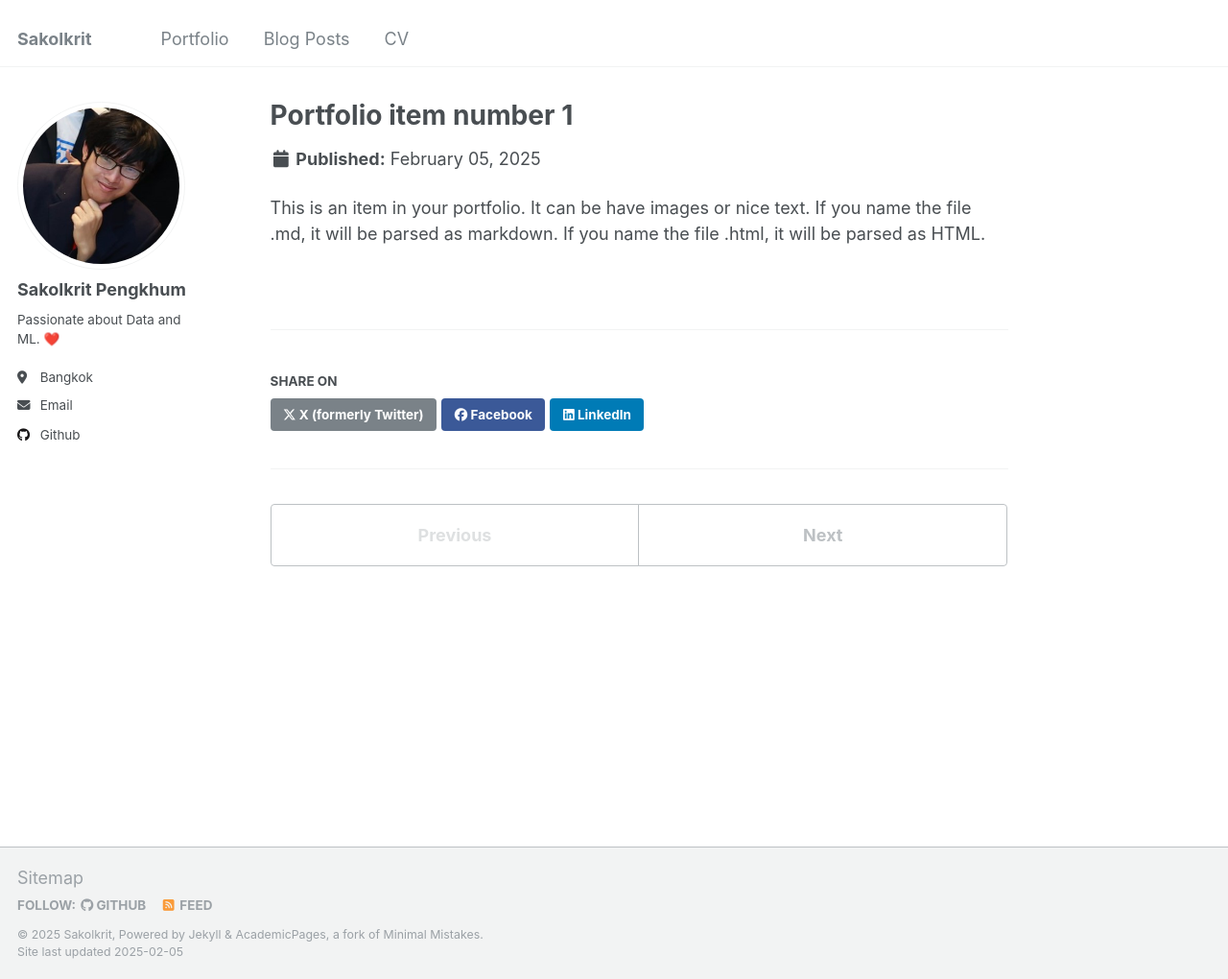
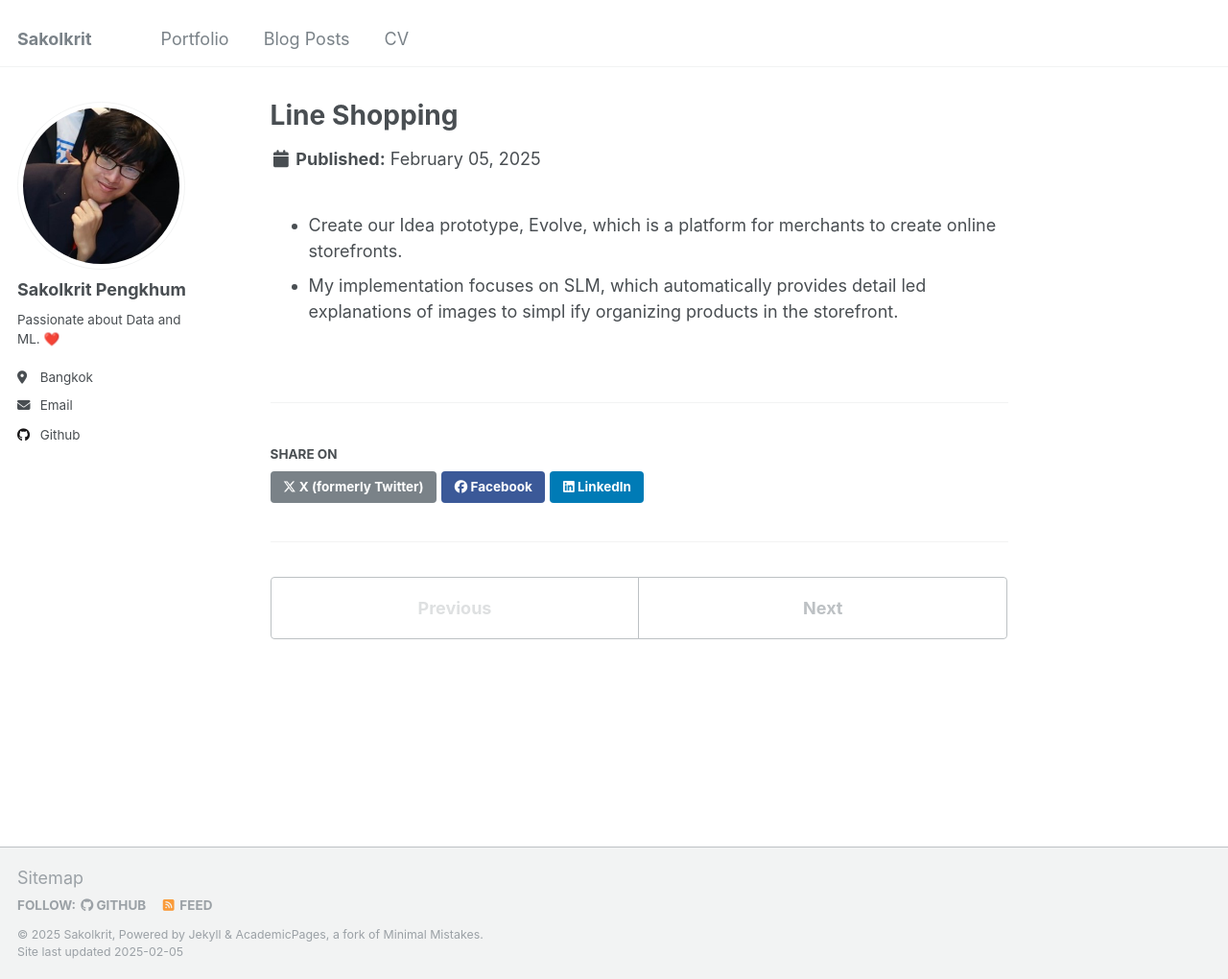
Before and after one commit to Sakolkrit/sakolkrit.github.io, a Jekyll site: the page built from _portfolio/portfolio-1.md, in a window 1280 px wide and 1020 px high. Shown: the whole window at 96% size. Built offline with Jekyll 4.4.1, drawn with Linux system fonts in a browser that asks for light colours.

Commit message:
Add info in portfolio

```diff
--- a/_portfolio/portfolio-1.md
+++ b/_portfolio/portfolio-1.md
@@ -1,7 +1,10 @@
 ---
-title: "Portfolio item number 1"
-excerpt: "Short description of portfolio item number 1<br/><img src='/images/500x300.png'>"
+title: "Line Shopping"
+excerpt: "Receive second runner-up reward in this competition.<br/><img src='/images/line_shopping.jpg'>"
 collection: portfolio
 ---
 
-This is an item in your portfolio. It can be have images or nice text. If you name the file .md, it will be parsed as markdown. If you name the file .html, it will be parsed as HTML.
+* Create our Idea prototype, Evolve, which is a platform for merchants to create online storefronts.
+* My implementation focuses on SLM, which automatically provides detail led explanations of images to simpl ify organizing products in the storefront.
+
+<!-- This is an item in your portfolio. It can be have images or nice text. If you name the file .md, it will be parsed as markdown. If you name the file .html, it will be parsed as HTML.  -->
--- a/_portfolio/portfolio-2.html
+++ b/_portfolio/portfolio-2.html
@@ -1,7 +1,9 @@
 ---
 title: "Portfolio item number 2"
-excerpt: "Short description of portfolio item number 2 <br/><img src='/images/500x300.png'>"
+excerpt: "Receive 1st Place Winner in Thailand.<br/><img src='/images/microsoft_ai.jpg'>"
 collection: portfolio
 ---
 
-This is an item in your portfolio. It can be have images or nice text. If you name the file .md, it will be parsed as markdown. If you name the file .html, it will be parsed as HTML.
+* Developed NEON, a generative AI for presentation.
+
+<!-- This is an item in your portfolio. It can be have images or nice text. If you name the file .md, it will be parsed as markdown. If you name the file .html, it will be parsed as HTML.  -->
```
Also changed, not shown: images/line_shopping.jpg (added), images/microsoft_ai.jpg (added).
